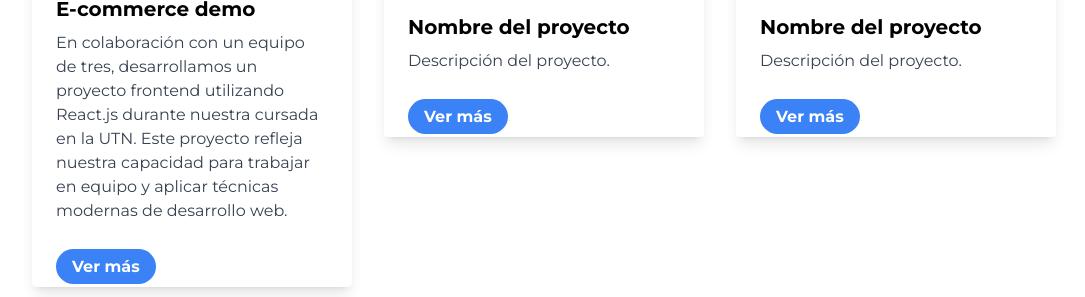
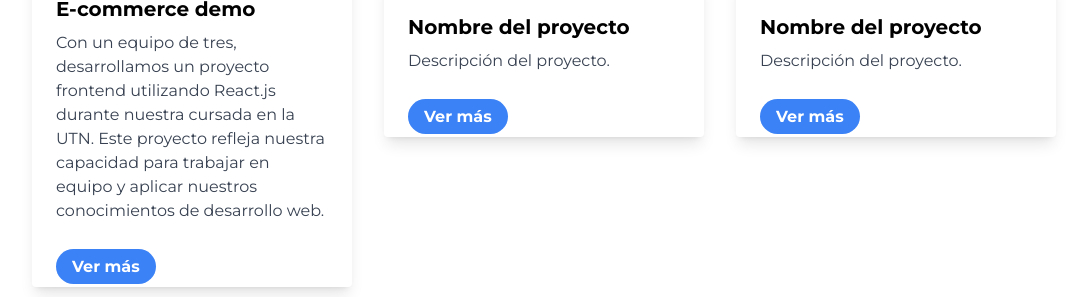
Before and after one commit to BustosA/Portfolio-Web-Developer, a plain HTML site: page index.html in a window 1280 px wide. Shown: the part 1941-2238 px from the top of the page, without its empty margins (96-1181 px from the left). Drawn offline with nearby package versions, Linux system fonts and the light colour scheme.

Commit message:
fixing first commit

```diff
--- a/index.html
+++ b/index.html
@@ -153,9 +153,9 @@
           <div class="px-6 py-4">
             <div class="font-bold text-xl mb-2">E-commerce demo</div>
             <p class="text-gray-700 text-base">
-              En colaboración con un equipo de tres, desarrollamos un proyecto frontend utilizando React.js durante
+              Con un equipo de tres, desarrollamos un proyecto frontend utilizando React.js durante
               nuestra cursada en la UTN. Este proyecto refleja nuestra capacidad para trabajar en equipo y aplicar
-              técnicas modernas de desarrollo web.
+              nuestros conocimientos de desarrollo web.
             </p>
           </div>
           <div class="px-6 pt-4 pb-2">
```
